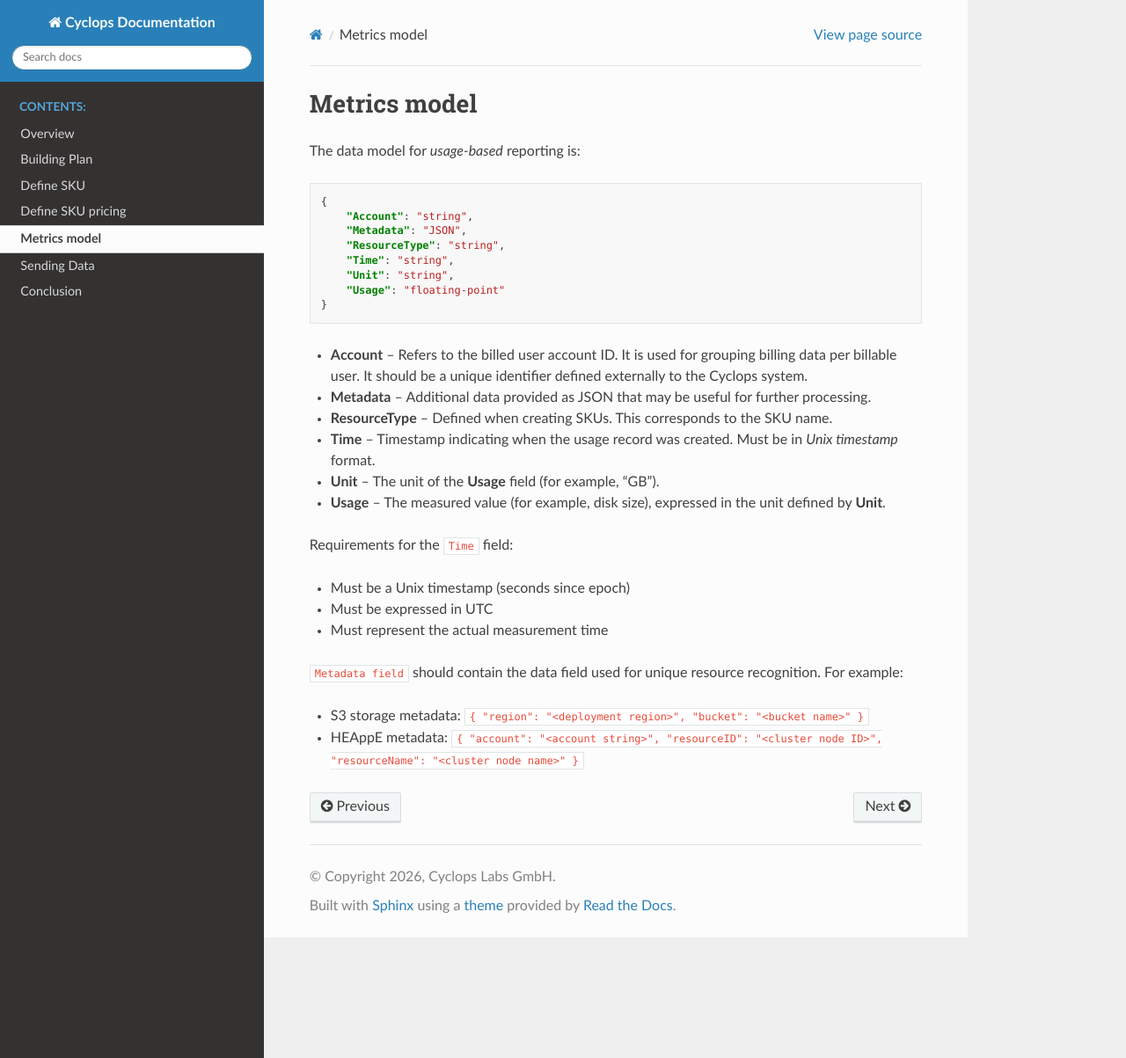
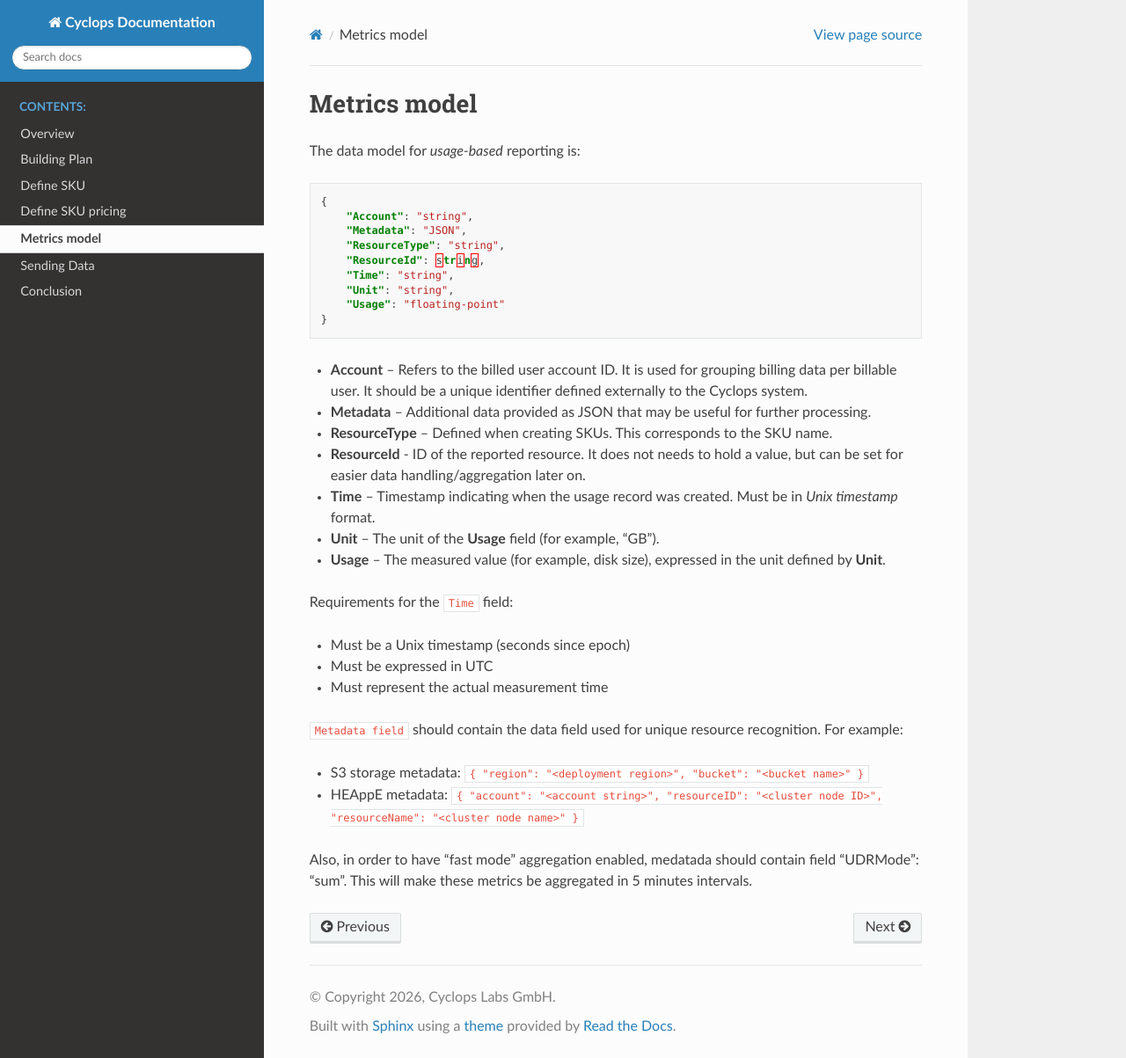
Before and after one commit to Cyclops-Labs/documentation, a Sphinx documentation site: the page built from docs/source/metric.rst, in a window 1280 px wide and 1203 px high. Shown: the whole window at 88% size. Built offline with Sphinx 7.4.7 and the Read the Docs theme 3.1.0, drawn with Linux system fonts in a browser that asks for light colours.

Commit message:
Add missing ResourceID field + info about UDRMode setting in metadata

```diff
--- a/docs/source/metric.rst
+++ b/docs/source/metric.rst
@@ -10,6 +10,7 @@ The data model for *usage-based* reporting is:
         "Account": "string",
         "Metadata": "JSON",
         "ResourceType": "string",
+        "ResourceId": string,
         "Time": "string",
         "Unit": "string",
         "Usage": "floating-point"
@@ -18,6 +19,7 @@ The data model for *usage-based* reporting is:
 - **Account** – Refers to the billed user account ID. It is used for grouping billing data per billable user. It should be a unique identifier defined externally to the Cyclops system.
 - **Metadata** – Additional data provided as JSON that may be useful for further processing.
 - **ResourceType** – Defined when creating SKUs. This corresponds to the SKU name.
+- **ResourceId** - ID of the reported resource. It does not needs to hold a value, but can be set for easier data handling/aggregation later on.
 - **Time** – Timestamp indicating when the usage record was created. Must be in *Unix timestamp* format.
 - **Unit** – The unit of the **Usage** field (for example, "GB").
 - **Usage** – The measured value (for example, disk size), expressed in the unit defined by **Unit**.
@@ -32,3 +34,5 @@ Requirements for the ``Time`` field:
 
 - S3 storage metadata: ``{ "region": "<deployment region>", "bucket": "<bucket name>" }``
 - HEAppE metadata: ``{ "account": "<account string>", "resourceID": "<cluster node ID>", "resourceName": "<cluster node name>" }``
+
+Also, in order to have "fast mode" aggregation enabled, medatada should contain field "UDRMode": "sum". This will make these metrics be aggregated in 5 minutes intervals.
```
